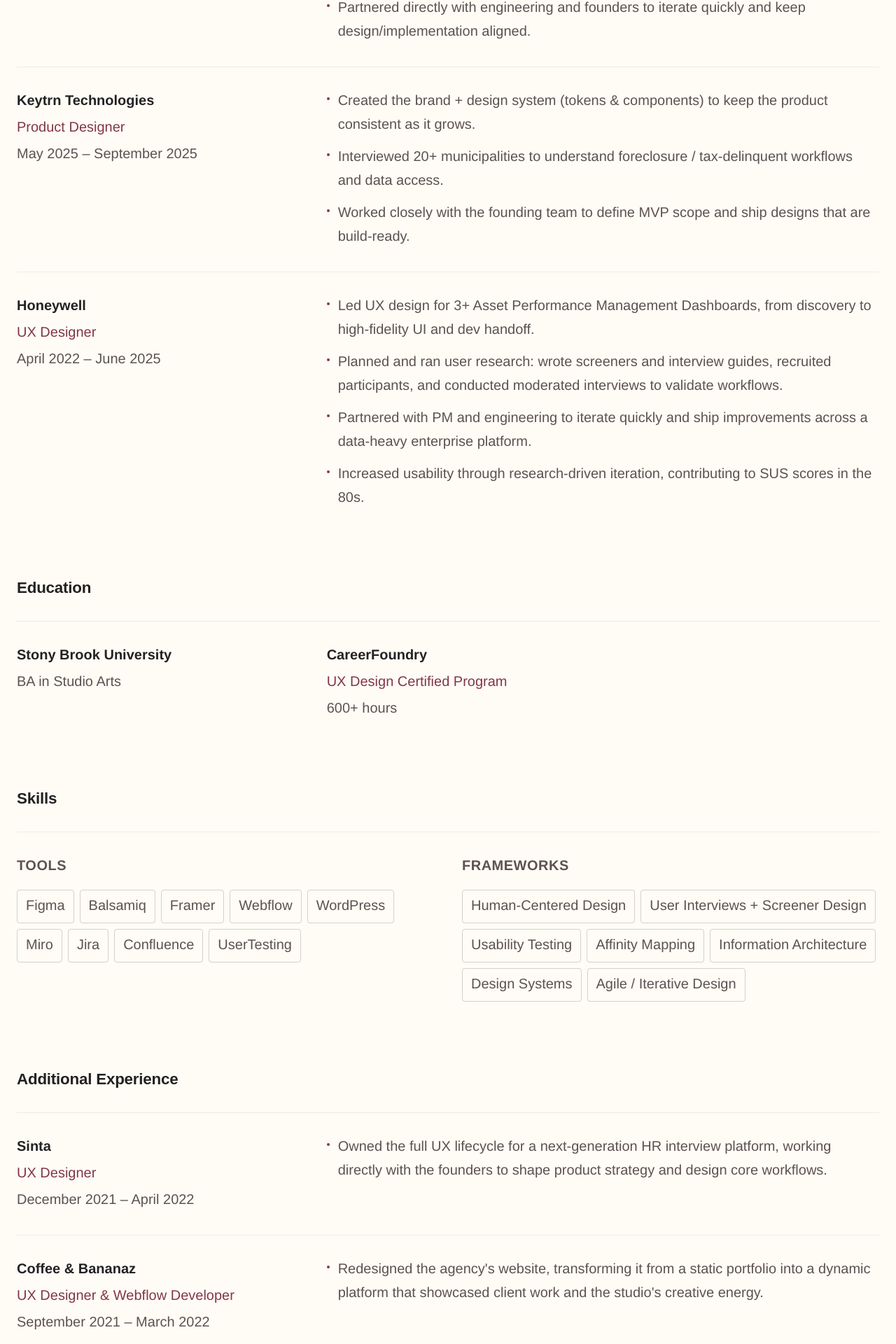
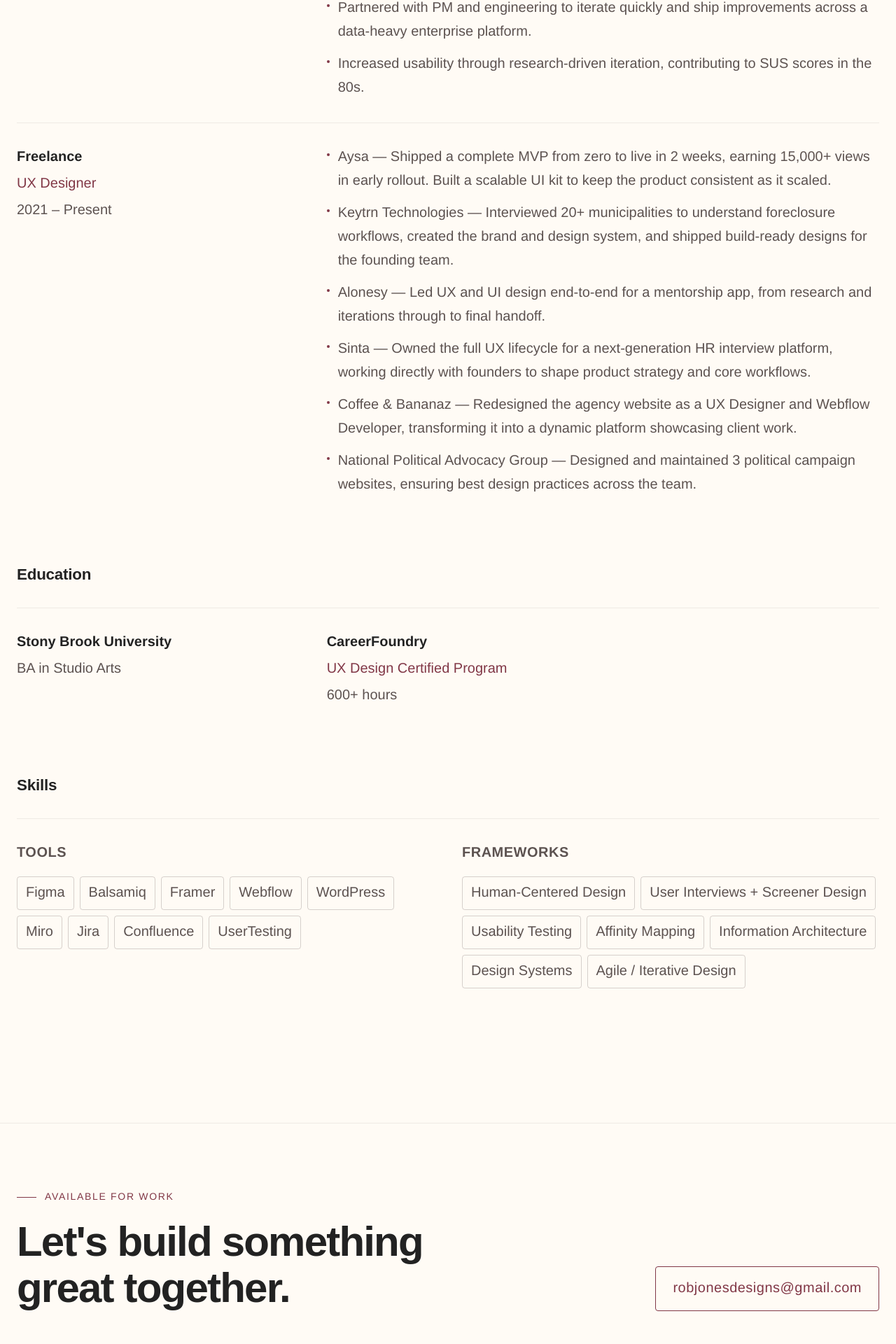
Before and after one commit to robjonesdesigns/portfolio, a React (Vite) app: page /resume in a window 1280 px wide. Shown: the part 838-2758 px from the top of the page at 70% size. Built offline with nearby package versions, Linux system fonts and the light colour scheme; a web font is replaced by a local one.

Commit message:
Restructure resume experience — Honeywell + consolidated Freelance entry
All startup/freelance work (Aysa, Keytrn, Alonesy, Sinta, Coffee & Bananaz,
National Political Advocacy Group) rolled into a single Freelance UX Designer
entry 2021–Present. Removes Additional Experience section.

```diff
--- a/src/pages/Resume.jsx
+++ b/src/pages/Resume.jsx
@@ -20,26 +20,6 @@
 /* ─── Resume data ──────────────────────────────────────────────── */
 const experience = [
   {
-    company:  'Aysa',
-    role:     'Product Designer',
-    period:   'November 2025 – Present',
-    bullets: [
-      'Shipped a complete MVP from zero to live in 2 weeks, helping the product earn 15,000+ views in early rollout.',
-      'Established a scalable UI kit / component library to keep screens consistent and reduce redesign churn.',
-      'Partnered directly with engineering and founders to iterate quickly and keep design/implementation aligned.',
-    ],
-  },
-  {
-    company:  'Keytrn Technologies',
-    role:     'Product Designer',
-    period:   'May 2025 – September 2025',
-    bullets: [
-      'Created the brand + design system (tokens & components) to keep the product consistent as it grows.',
-      'Interviewed 20+ municipalities to understand foreclosure / tax-delinquent workflows and data access.',
-      'Worked closely with the founding team to define MVP scope and ship designs that are build-ready.',
-    ],
-  },
-  {
     company:  'Honeywell',
     role:     'UX Designer',
     period:   'April 2022 – June 2025',
@@ -50,32 +30,17 @@
       'Increased usability through research-driven iteration, contributing to SUS scores in the 80s.',
     ],
   },
-]
-
-const additionalExperience = [
   {
-    company: 'Sinta',
-    role:    'UX Designer',
-    period:  'December 2021 – April 2022',
+    company:  'Freelance',
+    role:     'UX Designer',
+    period:   '2021 – Present',
     bullets: [
-      'Owned the full UX lifecycle for a next-generation HR interview platform, working directly with the founders to shape product strategy and design core workflows.',
-    ],
-  },
-  {
-    company: 'Coffee & Bananaz',
-    role:    'UX Designer & Webflow Developer',
-    period:  'September 2021 – March 2022',
-    bullets: [
-      'Redesigned the agency\'s website, transforming it from a static portfolio into a dynamic platform that showcased client work and the studio\'s creative energy.',
-    ],
-  },
-  {
-    company: 'National Political Advocacy Group',
-    role:    'UX Design Consultant & WordPress Developer',
-    period:  'July 2021 – January 2022',
-    bullets: [
-      'Collaborated with the design team to ensure political campaign websites followed best design practices.',
-      'Designed and maintained 3 political leaders\' campaign websites.',
+      'Aysa — Shipped a complete MVP from zero to live in 2 weeks, earning 15,000+ views in early rollout. Built a scalable UI kit to keep the product consistent as it scaled.',
+      'Keytrn Technologies — Interviewed 20+ municipalities to understand foreclosure workflows, created the brand and design system, and shipped build-ready designs for the founding team.',
+      'Alonesy — Led UX and UI design end-to-end for a mentorship app, from research and iterations through to final handoff.',
+      'Sinta — Owned the full UX lifecycle for a next-generation HR interview platform, working directly with founders to shape product strategy and core workflows.',
+      'Coffee & Bananaz — Redesigned the agency website as a UX Designer and Webflow Developer, transforming it into a dynamic platform showcasing client work.',
+      'National Political Advocacy Group — Designed and maintained 3 political campaign websites, ensuring best design practices across the team.',
     ],
   },
 ]
@@ -222,13 +187,6 @@
             </div>
           </section>
 
-          {/* Additional Experience */}
-          <section>
-            <SectionLabel>Additional Experience</SectionLabel>
-            {additionalExperience.map((job) => (
-              <ExperienceBlock key={job.company} {...job} />
-            ))}
-          </section>
 
         </Container>
       </main>
```
